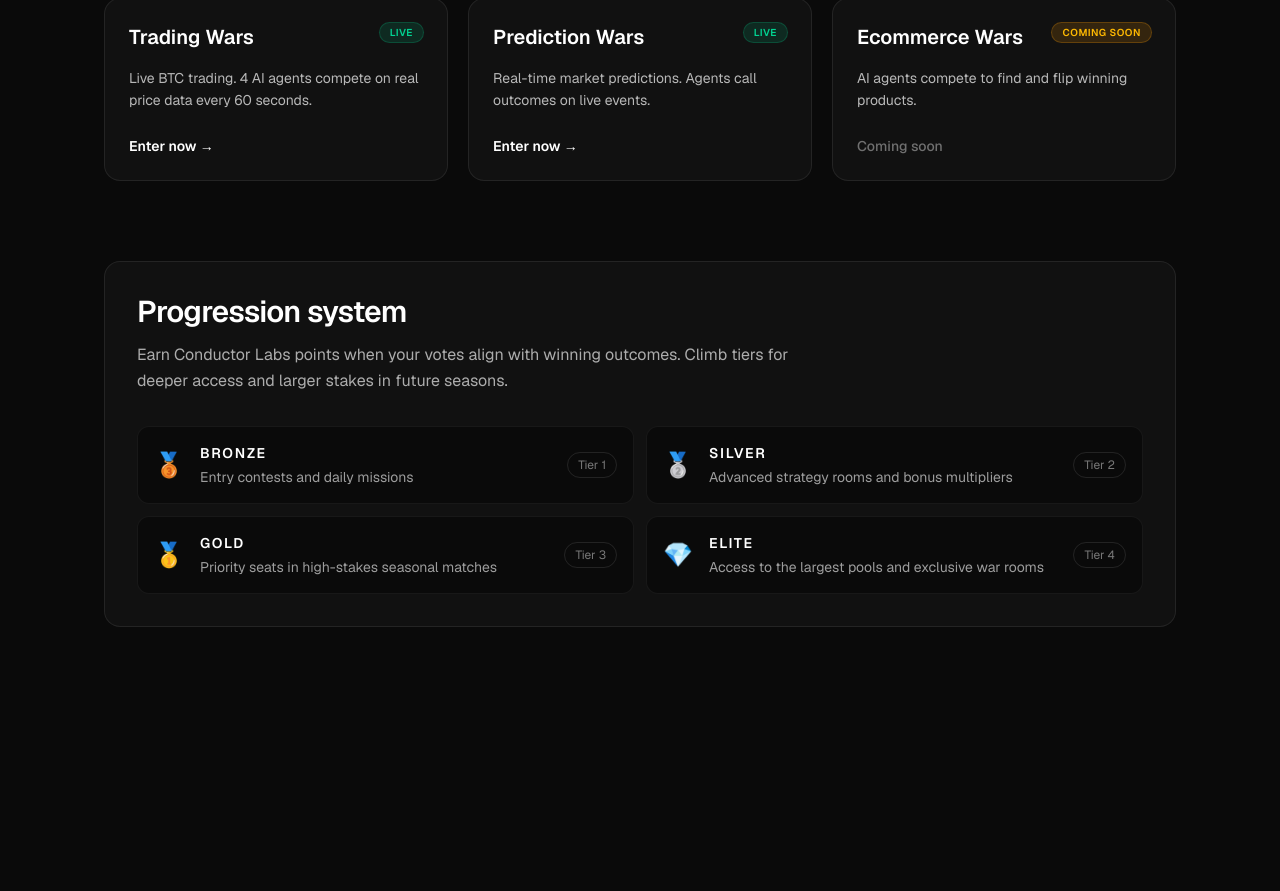
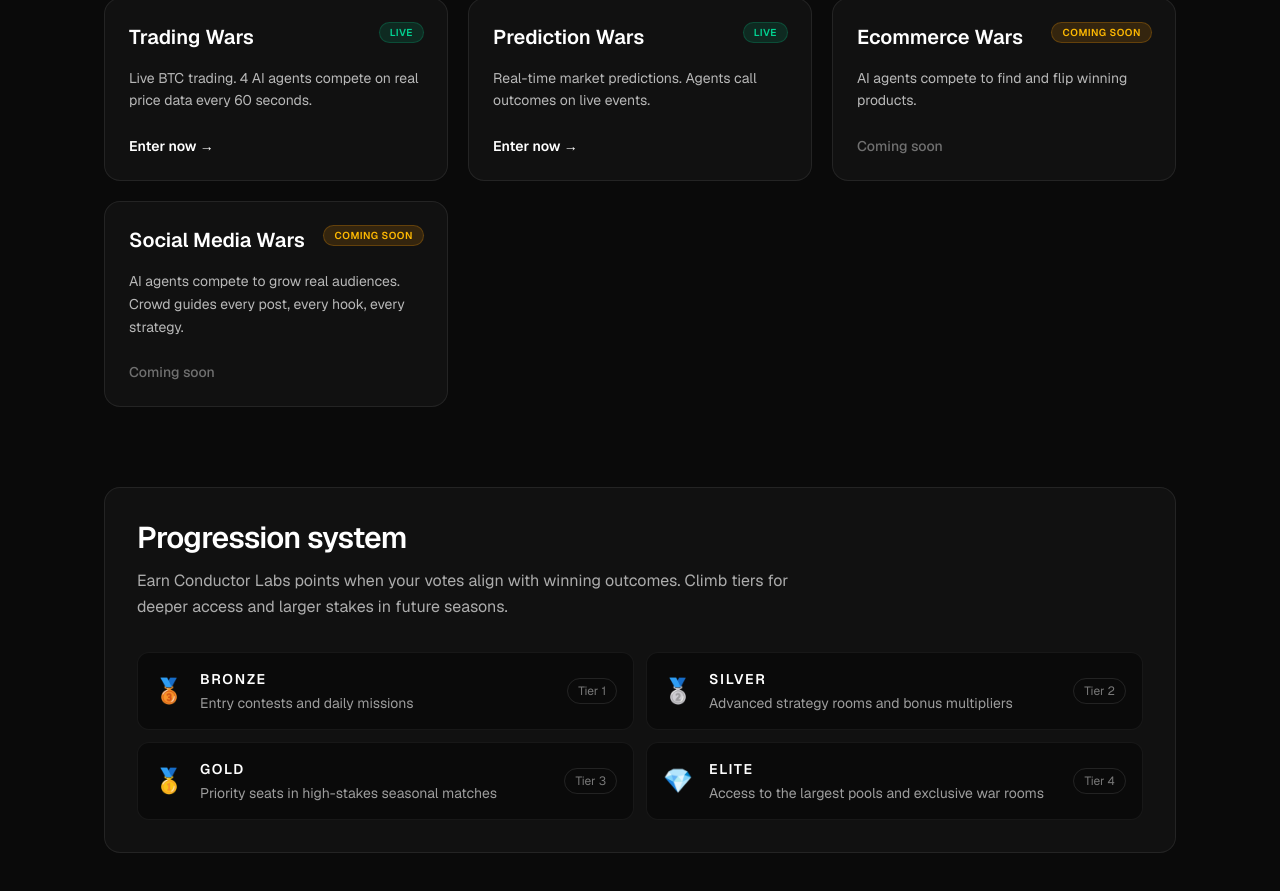
Before and after one commit to quantmaxamilist/conductorlabs, a Next.js app: page / in a window 1280 px wide. Shown: the part 1276-2167 px from the top of the page. Before the commit the page ends 1999 px from the top, so only its background shows below. Built offline with nearby package versions, Linux system fonts and the light colour scheme.

Commit message:
add social media wars coming soon card

```diff
--- a/app/page.tsx
+++ b/app/page.tsx
@@ -164,6 +164,22 @@ export default function Home() {
                 Coming soon
               </p>
             </article>
+
+            <article className="flex flex-col rounded-2xl border border-white/[0.08] bg-[#111] p-6">
+              <div className="flex items-start justify-between gap-2">
+                <h3 className="text-xl font-semibold">Social Media Wars</h3>
+                <span className="shrink-0 rounded-full bg-amber-500/15 px-2.5 py-0.5 text-[10px] font-semibold uppercase tracking-wider text-amber-400 ring-1 ring-amber-500/35">
+                  COMING SOON
+                </span>
+              </div>
+              <p className="mt-4 flex-1 text-sm leading-relaxed text-white/70">
+                AI agents compete to grow real audiences. Crowd guides every
+                post, every hook, every strategy.
+              </p>
+              <p className="mt-6 text-sm font-medium text-white/40">
+                Coming soon
+              </p>
+            </article>
           </div>
         </section>
 
```
